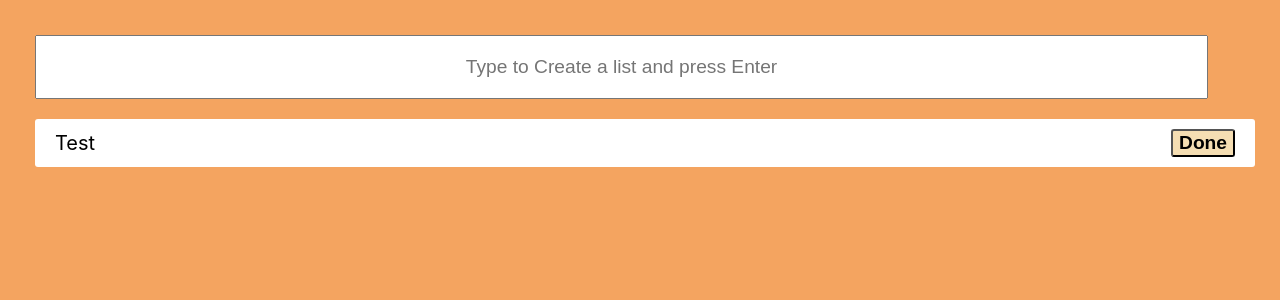
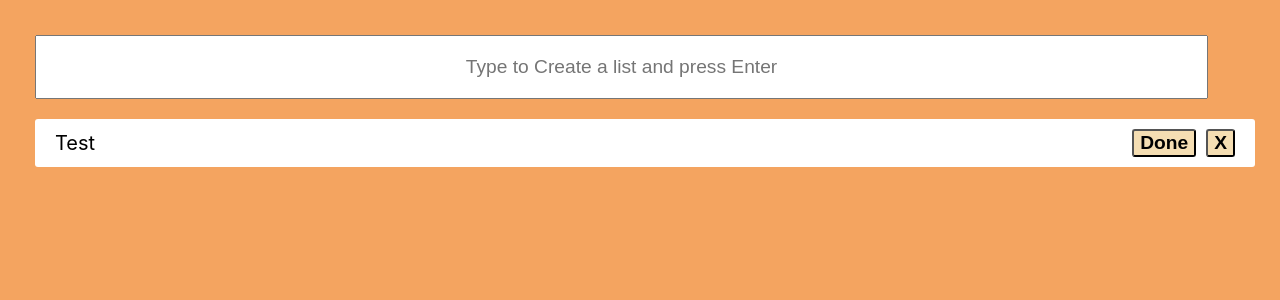
Before and after one commit to SayamDev/SayamA-todoList, a React (Create React App) app: page / in a window 1280 px wide. Shown: the top 300 px of the page. Built offline with nearby package versions, Linux system fonts and the light colour scheme.

Commit message:
added remove function

```diff
--- a/src/App.css
+++ b/src/App.css
@@ -42,3 +42,12 @@
   border-radius: 3px;
   font-weight: bold;
 }
+
+.removebtn{
+  margin-left: 10px;
+  background-color: wheat;
+  font-size: 1.2rem;
+  border-radius: 3px;
+  font-weight: bold;
+
+}
--- a/src/App.js
+++ b/src/App.js
@@ -3,7 +3,7 @@ import "./App.css";
 
 
 // using completeTodo in the Todo function,
-function Todo({ todo, index, completeTodo }) {
+function Todo({ todo, index, completeTodo, removeTodo }) {
   return (
     <div
       className="todo"
@@ -12,6 +12,7 @@ function Todo({ todo, index, completeTodo }) {
       {todo.text}
       <div>
       <button className="btn" onClick = {() => completeTodo (index)}>Done </button>
+      <button className="removebtn" onClick = {() => removeTodo (index)}>X</button>
       </div>
     </div>
   );
@@ -68,6 +69,15 @@ function App() {
     setTodos(newTodos);
   };
 
+
+  //remove list item
+  //grabing that current list, then splicing the chosen index off of the array of items. Once that is removed,  return the new state by setting it with setTodos to be newTodos.
+  const removeTodo = index => {
+    const newTodos = [...todos]
+    newTodos.splice(index, 1)
+    setTodos(newTodos)
+  }
+
   return (
     <div className="app">
       <div className="todo-list">
@@ -79,6 +89,7 @@ function App() {
             index={index}
             todo={todo}
             completeTodo={completeTodo}
+            removeTodo={removeTodo}
           />
         ))}
 
```
